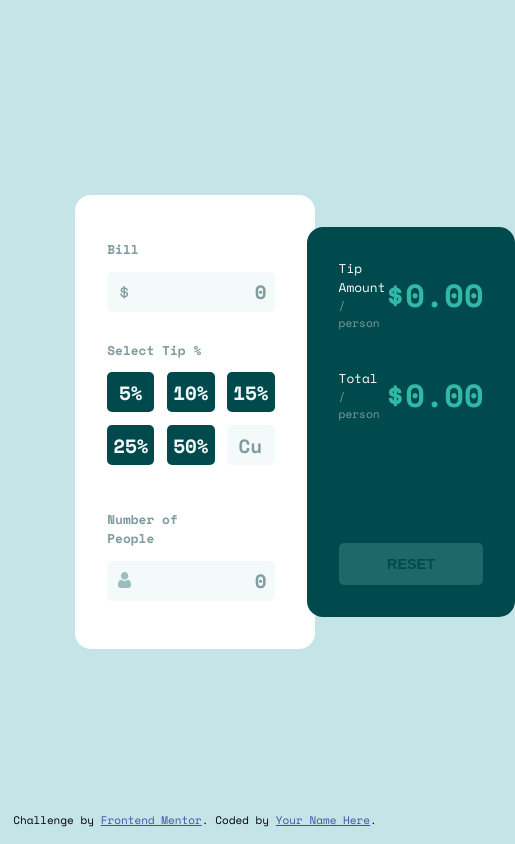
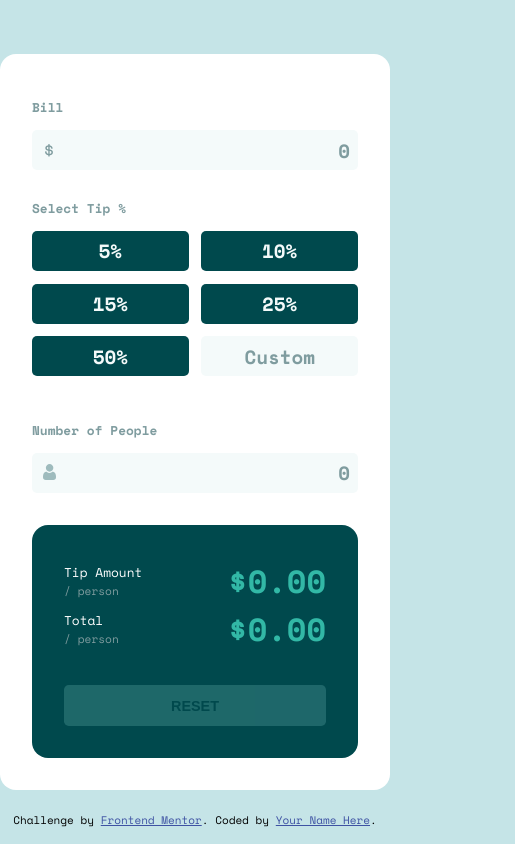
Before and after one commit to Sung-jin-Lim/Tip-Calculator, a plain HTML site: page index.html in a window 390 px wide. Shown: the whole page, 515 px wide, since content can reach past the window. Drawn offline with nearby package versions, Linux system fonts and the light colour scheme.

Commit message:
css window responsive

```diff
--- /dev/null
+++ b/_mobile.scss
@@ -0,0 +1,22 @@
+@media only screen and (max-width: 768px) {
+  .container {
+    display: grid;
+    width: 100%;
+    grid-template-rows: 2;
+    grid-template-columns: none;
+    gap: 1rem;
+    min-width: 0;
+  }
+
+  .left {
+    .tipGrid {
+      display: grid;
+      grid-template-rows: 1fr 1fr 1fr;
+      grid-template-columns: 1fr 1fr;
+    }
+  }
+
+  .inactive {
+    margin-top: 2rem;
+  }
+}
--- a/style.scss
+++ b/style.scss
@@ -45,8 +45,9 @@ body {
 
 .container {
   background-color: white;
+  padding: 2rem;
   width: 45%;
-  padding: 2rem;
+  min-width: 411.112px;
   display: grid;
   grid-template-rows: 1;
   grid-template-columns: 1fr 1fr;
@@ -192,7 +193,6 @@ body {
   display: flex;
   justify-content: space-between;
   flex-direction: column;
-
   .top {
     height: 50%;
     display: flex;
@@ -260,3 +260,6 @@ body {
   padding: 1.3rem;
   opacity: 0.2;
 }
+
+// media mobile
+@import "mobile";
```
Also changed, not shown: css/style.css, 1 other file.
